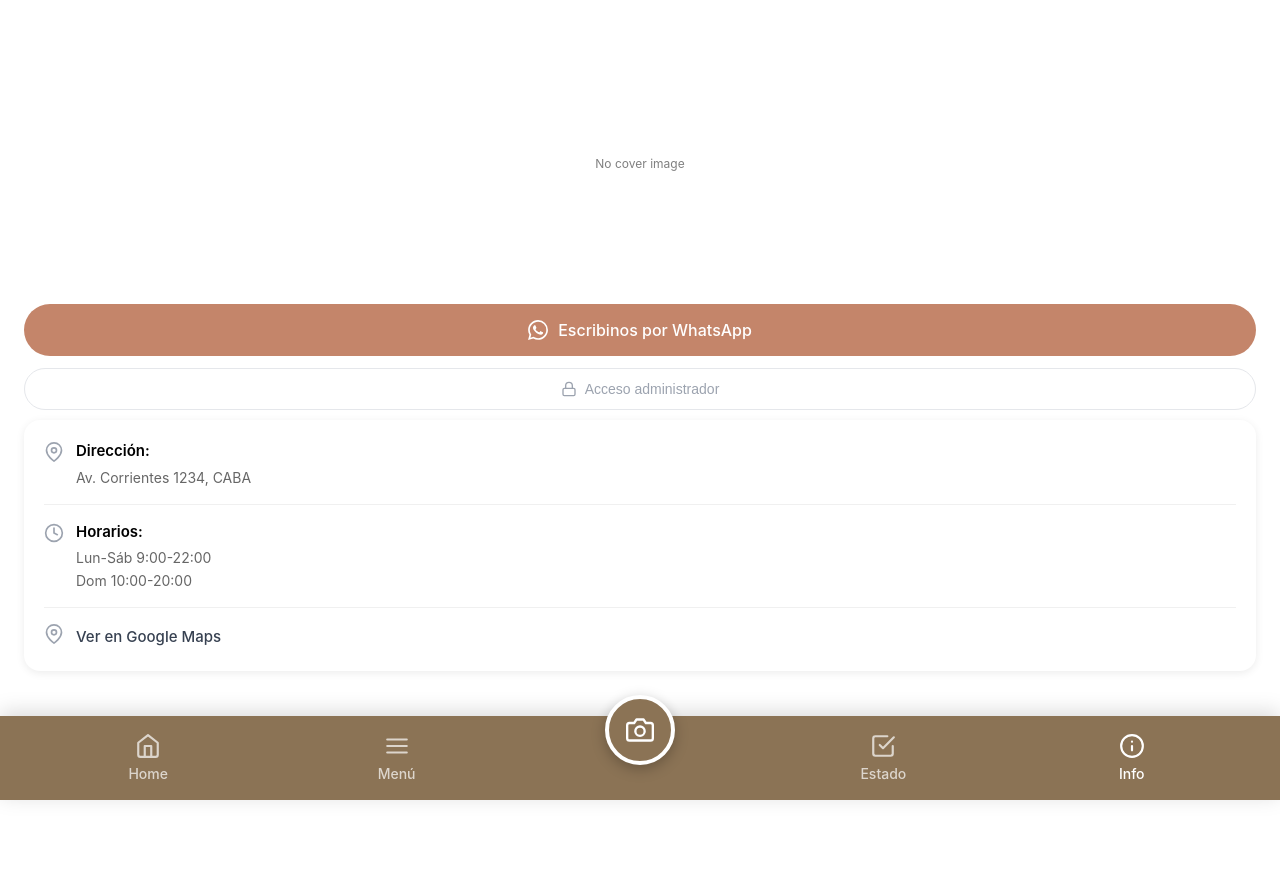
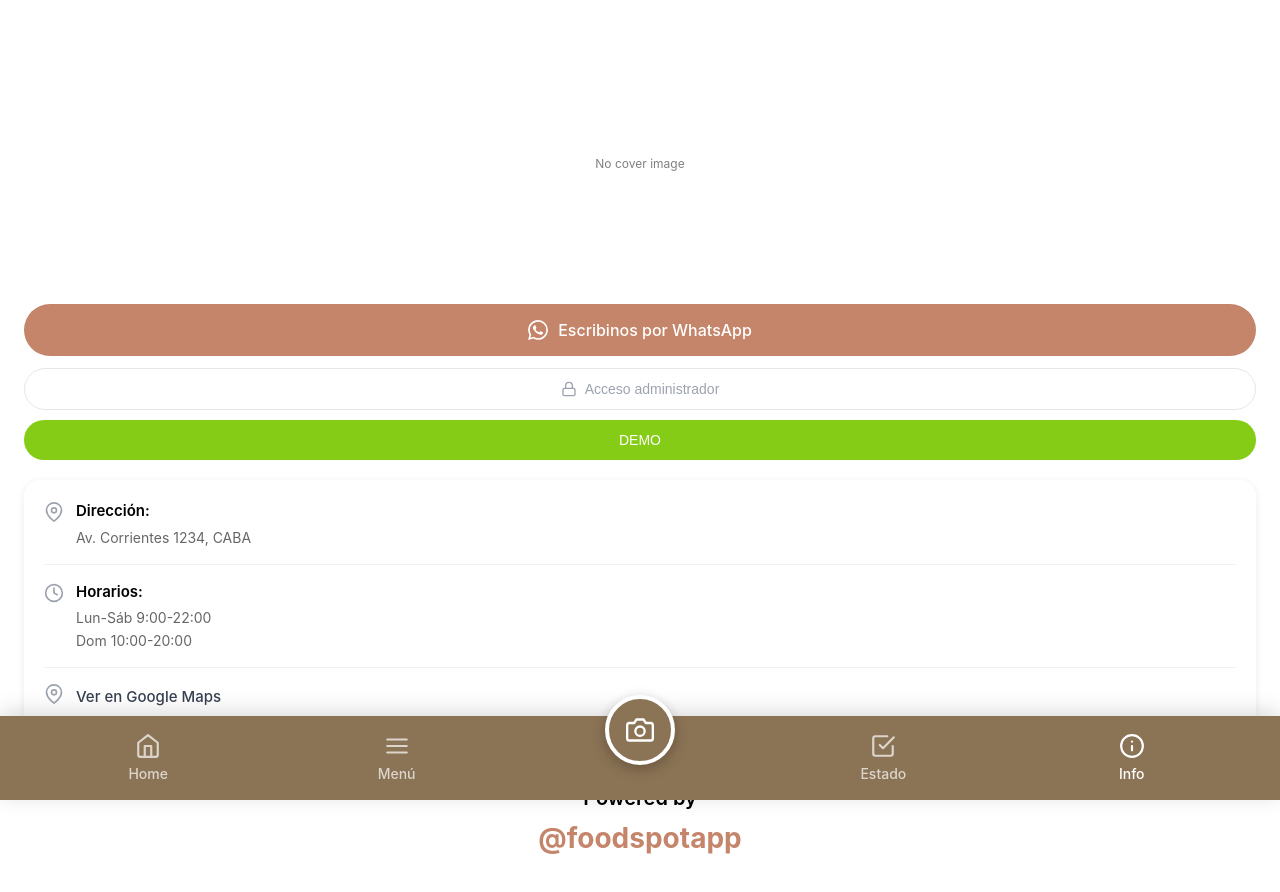
Before and after one commit to hikaribrandan3-code/foodspotapp, a React (Vite) app: page /info in a window 1280 px wide. Shown: the top 892 px of the page. Built offline with nearby package versions, Linux system fonts and the light colour scheme.

Commit message:
fix(info): Restore DEMO entry button (entry point, not indicator) - keeps demo backend accessible

```diff
--- a/src/pages/customer/Info.jsx
+++ b/src/pages/customer/Info.jsx
@@ -227,6 +227,34 @@ function Info({ config }) {
                 Acceso administrador
             </button>
 
+            {/* Demo Mode Entry Button - Entry point to demo backend */}
+            <button
+                onClick={() => {
+                    import('../../utils/demoSession.js').then(({ createDemoSession }) => {
+                        createDemoSession()
+                        navigate('/demo/backend/dashboard')
+                    })
+                }}
+                style={{
+                    display: 'flex',
+                    alignItems: 'center',
+                    justifyContent: 'center',
+                    width: '100%',
+                    padding: '12px 24px',
+                    backgroundColor: getPillStyle('demo').backgroundColor,
+                    color: getPillStyle('demo').color,
+                    borderRadius: 28,
+                    border: 'none',
+                    fontSize: 14,
+                    fontWeight: 500,
+                    cursor: 'pointer',
+                    marginBottom: 20,
+                    boxSizing: 'border-box'
+                }}
+            >
+                DEMO
+            </button>
+
             {hasBusinessInfo && (
                 <div style={{
                     backgroundColor: 'var(--surface-bg)',
```
Also changed, not shown: 3 other files (tests, documents, lock files or other folders).
